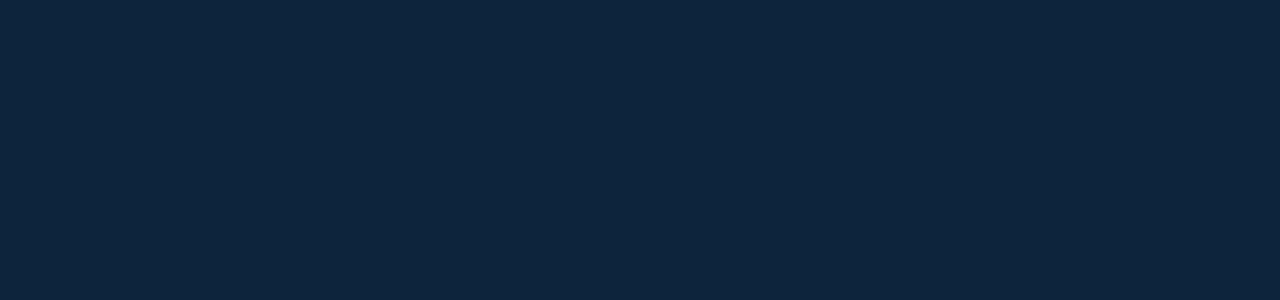
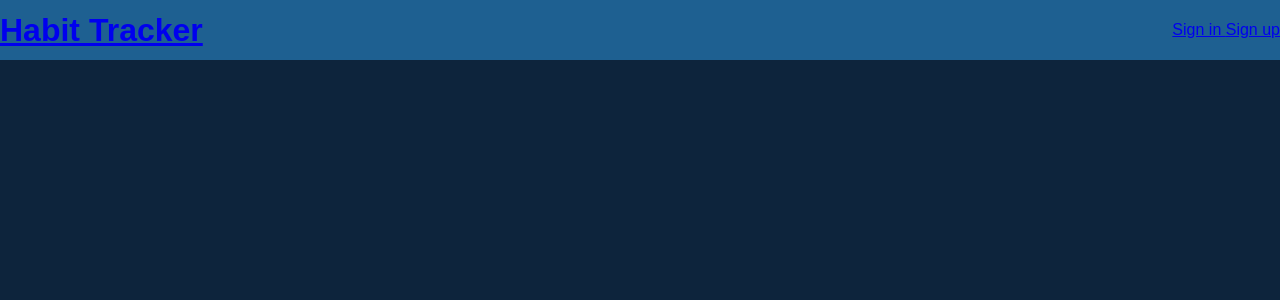
Before and after one commit to ItaloCanturil/Vue-Habit, a Vue app: page /home in a window 1280 px wide. Shown: the top 300 px of the page. Built offline with nearby package versions, Linux system fonts and the light colour scheme; sample sign-in values are in the browser's storage.

Commit message:
Feat: Add Home Page

```diff
--- a/src/router/index.js
+++ b/src/router/index.js
@@ -24,6 +24,11 @@
     name: 'Login',
     path: '/login',
     component: () => import('../views/PageLogin.vue')
+  },
+  {
+    name: 'Home',
+    path: '/home',
+    component: () => import('../views/PageHome.vue')
   }
 ]
 
--- /dev/null
+++ b/src/views/PageHome.vue
@@ -0,0 +1,41 @@
+<template>
+  <div class="home">
+    <header class="home__header">
+      <router-link to="/home">
+        <h1>Habit Tracker</h1>
+      </router-link>
+      <div class="home__sign">
+        <router-link to="/login"
+          class="sign__login"
+        >
+          Sign in
+        </router-link>
+        <router-link to="/register"
+          class="sign__register"
+        >
+          Sign up
+        </router-link>
+      </div>
+    </header>
+  </div>
+</template>
+
+<script>
+export default {
+
+}
+</script>
+
+<style scoped>
+.home__header {
+  align-items: center;
+  background: #1E6091;
+  display: flex;
+  height: 60px;
+  justify-content: space-between;
+  position: fixed;
+  top: 0;
+  left: 0;
+  width: 100%;
+}
+</style>
```
Also changed, not shown: src/assets/undraw_Presentation_re_sxof.svg (added), src/assets/undraw_adventure_map_hnin(1).svg (added).
